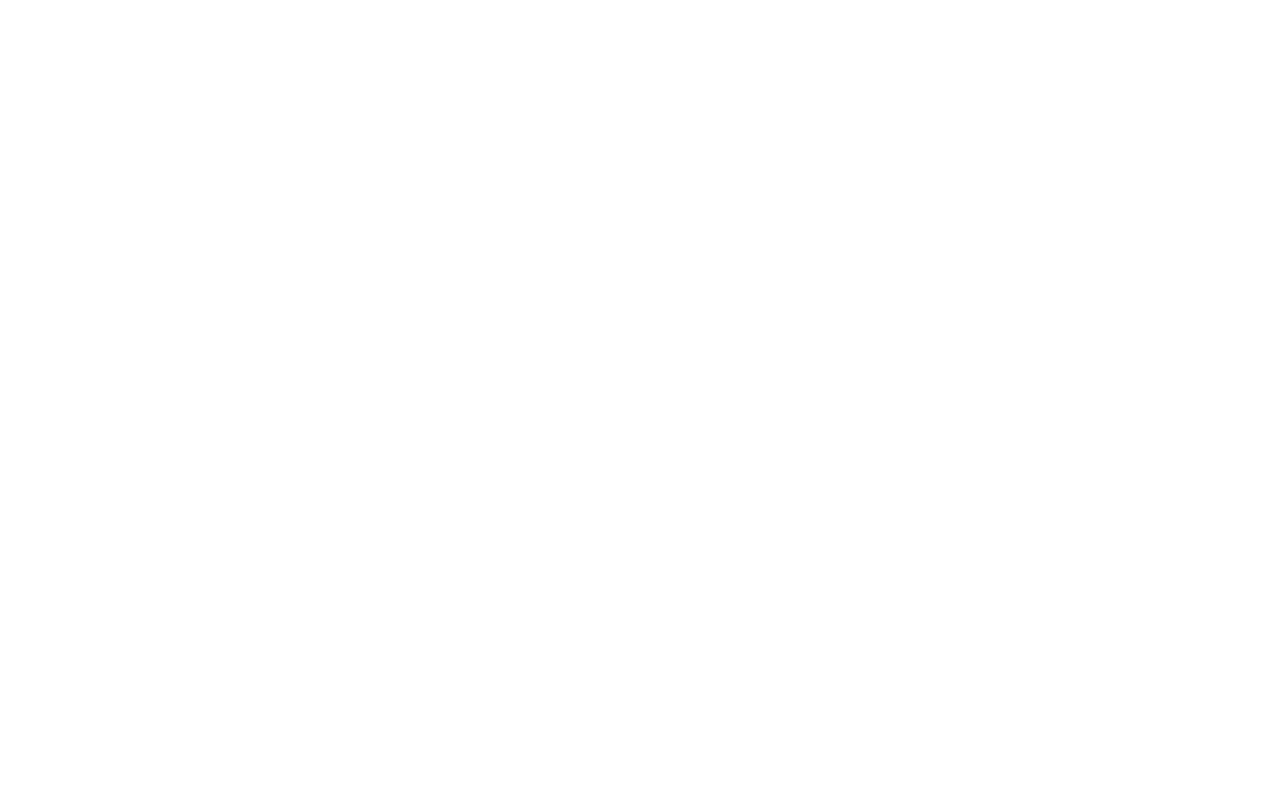
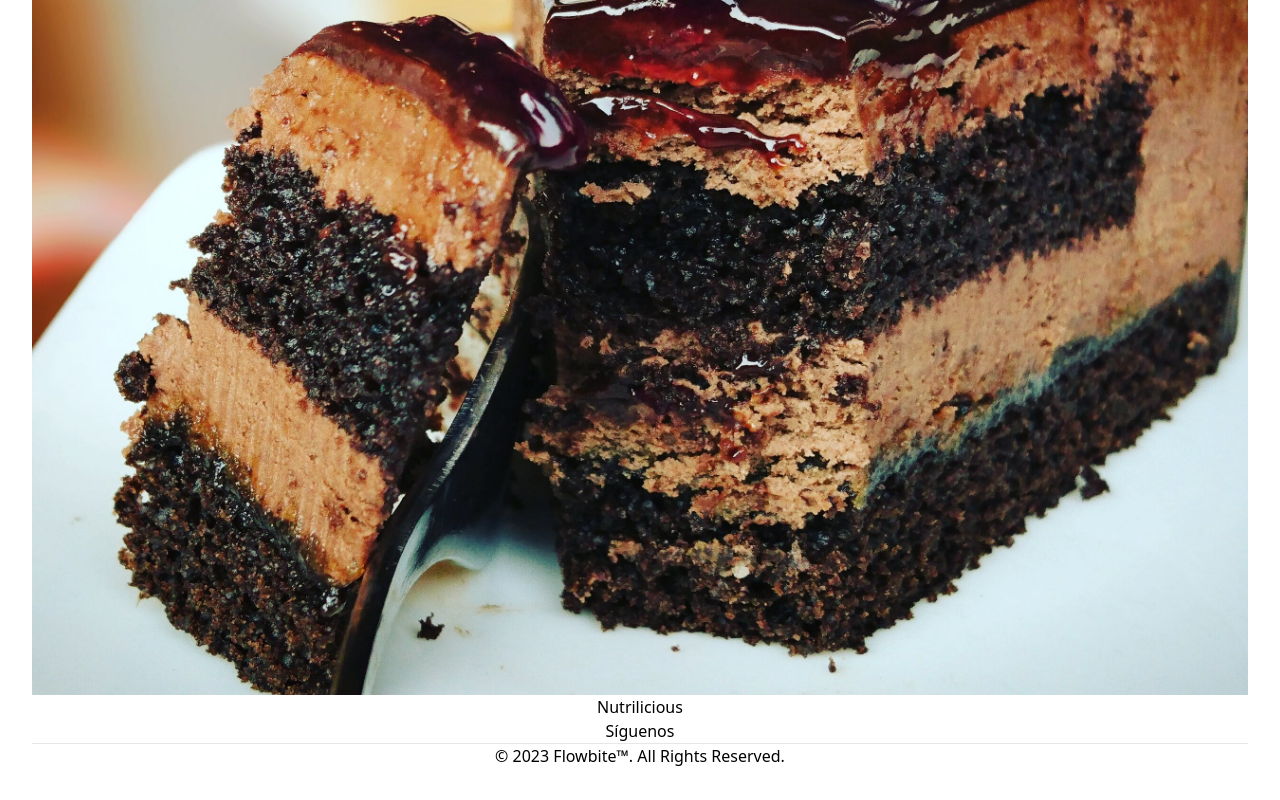
Before and after one commit to DevDesiree/P10-Nutricilious_FrontEnd, a React (Vite) app: page / in a window 1280 px wide. Shown: the part 3188-3988 px from the top of the page. Before the commit the page ends 2891 px from the top, so only its background shows below. Built offline with nearby package versions, Linux system fonts and the light colour scheme.

Commit message:
Styles footer 20%

```diff
--- a/src/App.jsx
+++ b/src/App.jsx
@@ -1,4 +1,5 @@
 import Router from './configuration/Router.jsx';
+import FooterComponent from './components/footer-component/FooterComponent.jsx';
 import './App.css';
 
 //OBS IMPORTAR ESTILOS DE TAILWIND TAMBEM?
@@ -9,6 +10,7 @@
       {/* <Navbar/> */}
        <Router/>
        {/* <Footer/> */}
+       <FooterComponent></FooterComponent>
     </>
   )
 }
--- /dev/null
+++ b/src/components/footer-component/FooterComponent.jsx
@@ -0,0 +1,31 @@
+import React from 'react'
+import pastel from '../../assets/images/pastel.jpg'
+
+const FooterComponent = () => {
+    return (
+
+
+        <footer class="bg-white rounded-lg shadow dark:bg-gray-900 m-4">
+            <div class="w-full max-w-screen-xl mx-auto p-4 md:py-8">
+                <div class="sm:flex sm:items-center sm:justify-between">
+                    <a href="https://flowbite.com/" class="flex items-center mb-4 sm:mb-0 space-x-3 rtl:space-x-reverse">
+                        <img src={pastel} class="h-8" alt="Flowbite Logo" />
+                        <span class="self-center text-2xl font-semibold whitespace-nowrap dark:text-white">Nutrilicious</span>
+                    </a>
+                    <ul class="flex flex-wrap items-center mb-6 text-sm font-medium text-gray-500 sm:mb-0 dark:text-gray-400">
+                        <li>
+                            <a href="#" class="hover:underline me-4 md:me-6">Síguenos</a>
+                        </li>
+
+                    </ul>
+                </div>
+                <hr class="my-6 border-gray-200 sm:mx-auto dark:border-gray-700 lg:my-8" />
+                <span class="block text-sm text-gray-500 sm:text-center dark:text-gray-400">© 2023 <a href="https://flowbite.com/" class="hover:underline">Flowbite™</a>. All Rights Reserved.</span>
+            </div>
+        </footer>
+
+
+    )
+}
+
+export default FooterComponent
```
